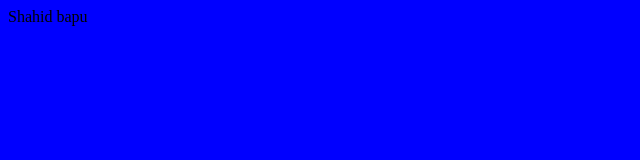
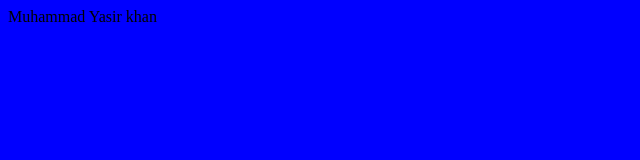
Before and after one commit to Mykyousufzai/My-First-work-CV, a plain HTML site: page index.html in a window 1280 px wide. Shown: the full height of the page, 0-640 px from the left. Drawn offline with Linux system fonts and the light colour scheme.

Commit message:
Name change kiaya hai

```diff
--- a/index.html
+++ b/index.html
@@ -7,7 +7,7 @@
     <link rel="stylesheet" href="./newstyling.css">
 </head>
 <body>
-    Shahid bapu
+    Muhammad Yasir khan
 
 </body>
 </html>
```
